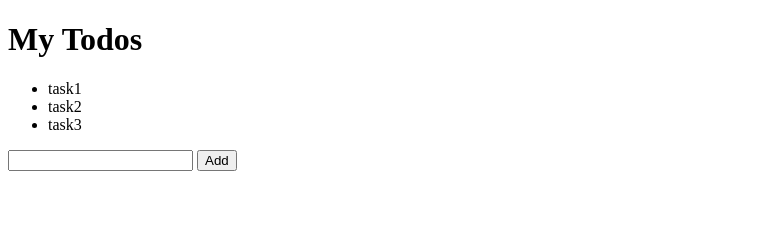
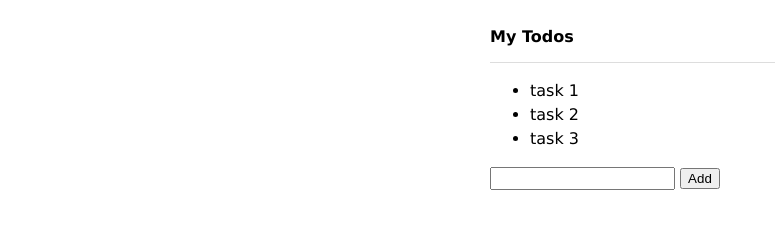
Before and after one commit to moriryota1218/my_vue_app, a plain HTML site: page index.html in a window 1280 px wide. Shown: the whole page, without its empty margins (0-775 px from the left). Drawn offline with nearby package versions, Linux system fonts and the light colour scheme.

Commit message:
CSSの調整

```diff
--- a/css/styles.css
+++ b/css/styles.css
@@ -0,0 +1,23 @@
+body {
+  font-size: 16px;
+  font-family: Verdana, sans-serif;
+}
+
+.container {
+  width: 300px;
+  margin: 0 auto;
+}
+
+#app h1 {
+  font-size: 16px;
+  border-bottom: 1px solid #ddd;
+  padding: 16px 0;
+}
+
+#app li {
+  line-height: 1.5;
+}
+
+#app input[type="text"] {
+  padding: 2px;
+}
--- a/index.html
+++ b/index.html
@@ -6,7 +6,7 @@
   <link rel="stylesheet" href="css/styles.css">
 </head>
 <body>
-  <div id="app">
+  <div id="app" class="container">
     <h1>My Todos</h1>
     <ul>
       <li v-for="todo in todos">{{ todo }}</li>
--- a/js/main.js
+++ b/js/main.js
@@ -5,9 +5,9 @@
     el: '#app',
     data: {
      todos: [
-       'task1',
-       'task2',
-       'task3'
+       'task 1',
+       'task 2',
+       'task 3'
      ]
     }
   });
```
